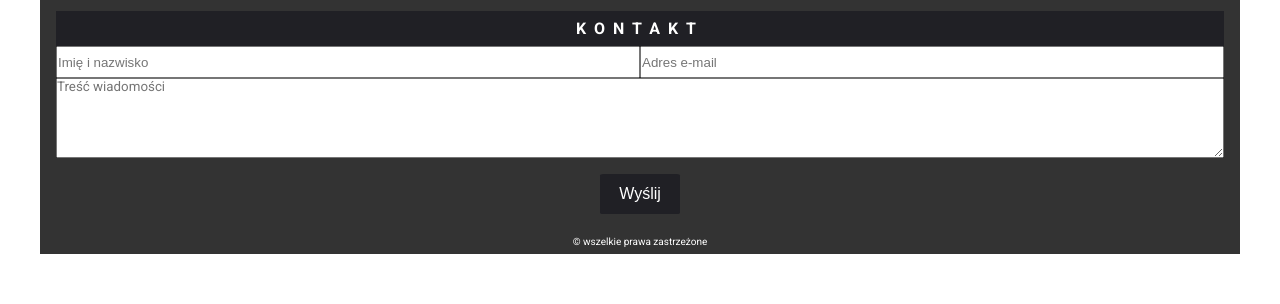
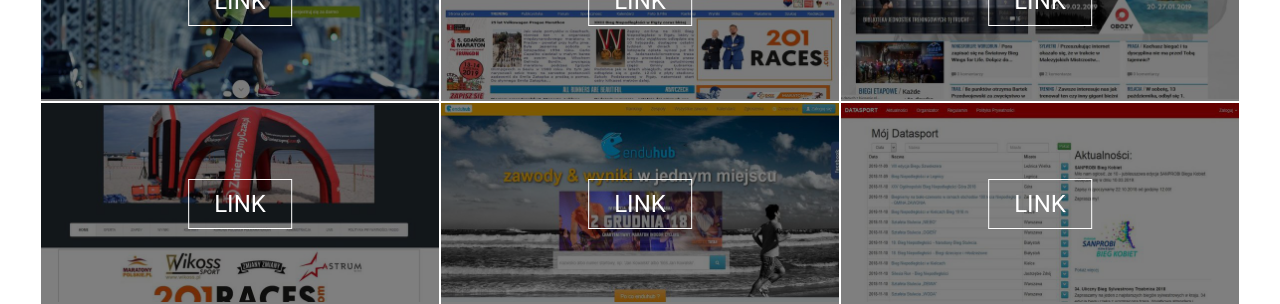
Before and after one commit to MorozMichal/project-run, a plain HTML site: page index.html in a window 1280 px wide. Shown: the part 149-453 px from the top of the page. Drawn offline with Linux system fonts and the light colour scheme.

Commit message:
create and style links section

```diff
--- a/index.html
+++ b/index.html
@@ -29,7 +29,54 @@
 
   <section></section>
 
-  <section></section>
+  <section class="section-links">
+    <article>
+      <div class="links">
+        <div class="link-element">
+          <img src="img/links_endomondo.jpg" alt="">
+          <div class="link-description">
+            <h3>endomondo.com</h3>
+            <a class="link-a" href="https://www.endomondo.com/" target="_blank">Link</a>
+          </div>
+        </div>
+        <div class="link-element">
+          <img src="img/links_maratony_polskie.jpg" alt="">
+          <div class="link-description">
+            <h3>maratonypolskie.pl</h3>
+            <a class="link-a" href="https://www.maratonypolskie.pl" target="_blank">Link</a>
+          </div>
+        </div>
+        <div class="link-element">
+          <img src="img/links_bieganie_pl.jpg" alt="">
+          <div class="link-description">
+            <h3>bieganie.pl</h3>
+            <a class="link-a" href="https://bieganie.pl/" target="_blank">Link</a>
+          </div>
+        </div>
+        <div class="link-element">
+          <img src="img/links_zmierzymyczas.jpg" alt="">
+          <div class="link-description">
+            <h3>zmierzymyczas.pl</h3>
+            <a class="link-a" href="https://www.zmierzymyczas.pl" target="_blank">Link</a>
+          </div>
+        </div>
+        <div class="link-element">
+          <img src="img/links_enduhub.jpg" alt="">
+          <div class="link-description">
+            <h3>enduhub.com</h3>
+            <a class="link-a" href="https://enduhub.com/pl/" target="_blank">Link</a>
+          </div>
+        </div>
+        <div class="link-element">
+          <img src="img/links_datasport.jpg" alt="">
+          <div class="link-description">
+            <h3>datasport.pl</h3>
+            <a class="link-a" href="http://online.datasport.pl" target="_blank">Link</a>
+          </div>
+        </div>
+      </div>
+    </article>
+  </section>
 
 
   <footer>
--- a/sass/_links.scss
+++ b/sass/_links.scss
@@ -0,0 +1,103 @@
+/* links section */
+.section-links {
+
+    h1 {
+        border-top: 1px solid white;
+        border-bottom: 1px solid white;
+    }
+
+    .links {
+        display: flex;
+        flex-wrap: wrap;
+        justify-content: center;
+        text-align: center;
+
+        .link-element {
+            flex-basis: 33%;
+            flex-grow: 1;
+            border: 1px solid white;
+            position: relative;
+            overflow: hidden;
+
+            .link-description {
+                position: absolute;
+                width: 100%;
+                height: 100%;
+                top: 0;
+                left: 0;
+                background-color: rgba(0, 0, 0, 0.5);
+            }
+
+            .link-a {
+                position: absolute;
+                top: 50%;
+                left: 50%;
+                transform: translate(-50%, -50%);
+                text-decoration: none;
+                color: white;
+                border: 1px solid #fff;
+                font-size: 1.5rem;
+                padding: 10px 25px;
+                text-transform: uppercase;
+                transition: .3s linear;
+
+                &:hover {
+                    box-shadow: 0 0 5px #fff;
+                    background: rgba(0, 0, 0, 0.7);
+                }
+
+            }
+
+            img {
+                width: 100%;
+                height: auto;
+                transition: .4s linear;
+                animation: link-element 4s;
+
+            }
+
+            h3 {
+                color: black;
+                text-transform: uppercase;
+                font-size: 1.5rem;
+                background: rgba(255, 255, 255, 0.7);
+                transform: translatey(-100px);
+                transition: .3s linear;
+                padding: 10px;
+            }
+
+            &:hover img {
+                transform: scale(1.2);
+            }
+
+            &:hover h3 {
+                transform: translatey(0);
+
+            }
+
+            @media (min-width: 500px) and (max-width: 900px) {
+
+                flex-basis: 50%;
+
+            }
+
+            @media (max-width: 499px) {
+
+                flex-basis: 100%;
+
+            }
+
+            @keyframes link-element {
+                0% {
+                    width: 0%;
+                }
+
+                100% {
+                    width: 100%;
+                }
+            }
+
+        }
+    }
+
+}
```
Also changed, not shown: css/style.css, img/links_bieganie_pl.jpg (added), img/links_datasport.jpg (added), img/links_endomondo.jpg (added), img/links_enduhub.jpg (added), img/links_maratony_polskie.jpg (added), img/links_zmierzymyczas.jpg (added), 1 other file.
